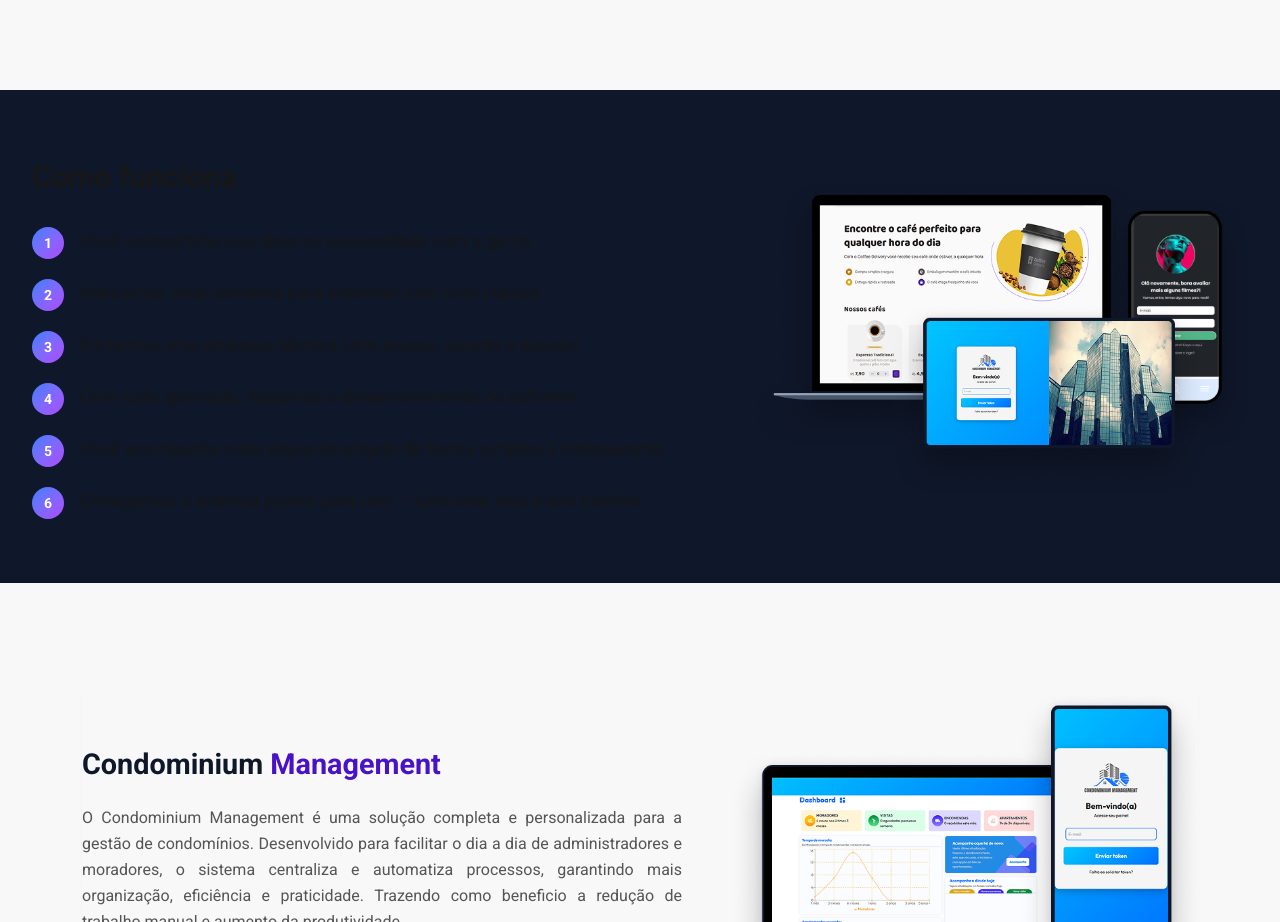
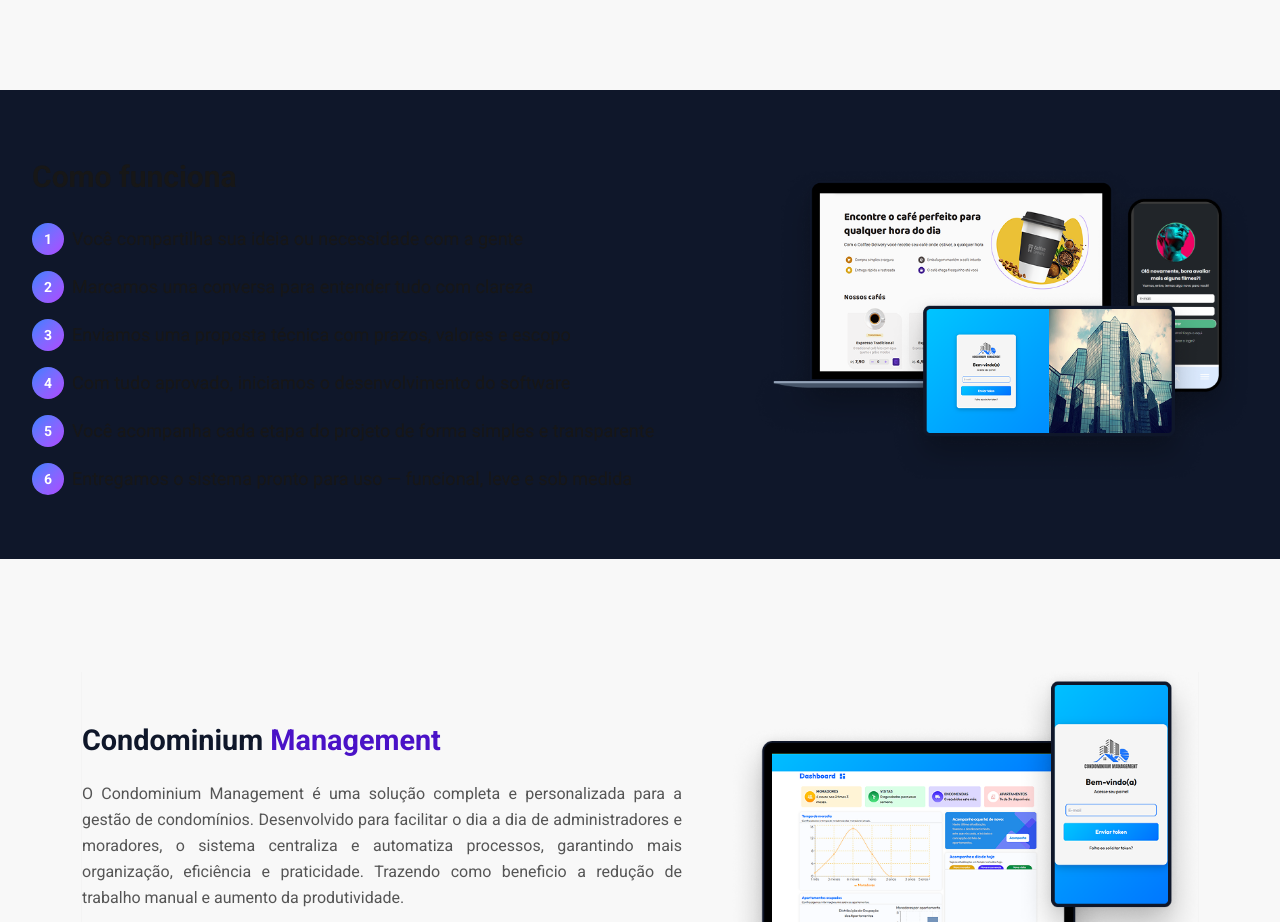
Before and after one commit to iagoluancj/ir-software, a Next.js app: page / in a window 1280 px wide. Shown: the part 1540-2462 px from the top of the page. Built offline with nearby package versions, Linux system fonts and the light colour scheme.

Commit message:
Pequeno ajuste como funciona

```diff
--- a/src/app/page.tsx
+++ b/src/app/page.tsx
@@ -555,7 +555,7 @@
 const Content = styled.div`
   margin: 0 auto;
   display: flex;
-  justify-content: space-between;
+  justify-content: center;
   align-items: center;
   gap: 2rem;
   padding: 2rem;
@@ -568,6 +568,7 @@
 `;
 const TextBlock = styled.div`
   flex: 1;
+  max-width: 700px;
 
   h2 {
     font-size: 1.875rem;
@@ -825,10 +826,10 @@
       </Main>
 
       <Container id="como-funciona">
-        <Content>
+        <Content className="content-center">
           <TextBlock>
             <h2>Como funciona</h2>
-            <div className="flex flex-col gap-4 align-middle">
+            <div className="flex flex-col gap-4 ">
               {[
                 "Você compartilha sua ideia ou necessidade com a gente",
                 "Marcamos uma conversa para entender tudo com clareza",
@@ -837,8 +838,8 @@
                 "Você acompanha cada etapa do projeto de forma simples e transparente",
                 "Entregamos o sistema pronto para uso — funcional, leve e sob medida"
               ].map((step, index) => (
-                <div key={index} className="flex items-center gap-4">
-                  <div className="w-8 h-8 bg-gradient-to-br from-blue-500 to-purple-500 rounded-full flex items-center justify-center text-white font-bold text-sm flex-shrink-0 mt-1">
+                <div key={index} className="flex items-center gap-2 ">
+                  <div className="w-8 h-8 bg-gradient-to-br from-blue-500 to-purple-500 rounded-full flex items-center justify-center text-white font-bold text-sm flex-shrink-0 ">
                     {index + 1}
                   </div>
                   <p className=" text-lg leading-relaxed">{step}</p>
@@ -853,7 +854,6 @@
             />
           </ImageBlock>
         </Content>
-
       </Container>
 
       <Section id="cases">
```
